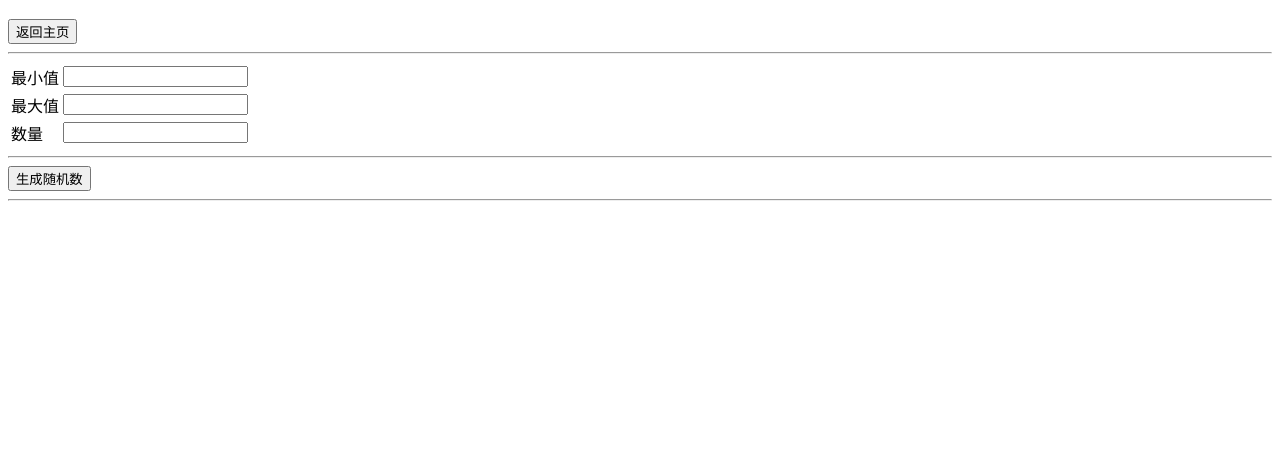
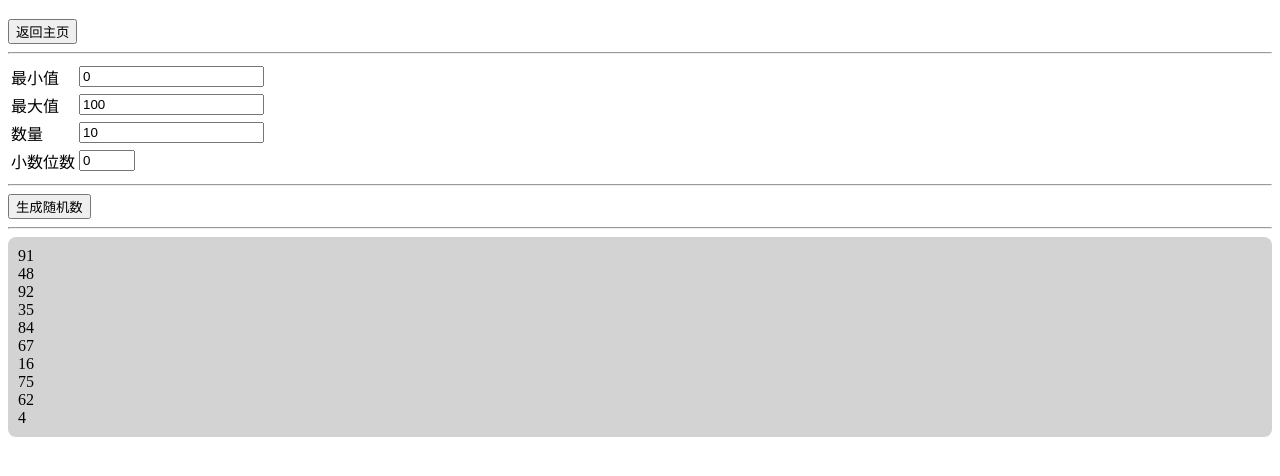
Before and after one commit to bigtools2024/bigtools2024.github.io, a plain HTML site: page maths-random.html in a window 1280 px wide. Both pictures are taken after a click on the button "生成随机数". Shown: the part 70-546 px from the top of the page. Drawn offline with Linux system fonts and the light colour scheme.

Commit message:
Update maths-random.html

```diff
--- a/maths-random.html
+++ b/maths-random.html
@@ -8,10 +8,11 @@
                 var minValue = parseFloat(document.getElementById('minValue').value);
                 var maxValue = parseFloat(document.getElementById('maxValue').value);
                 var quantity = parseInt(document.getElementById('quantity').value, 10);
+                var decimalPlaces = parseInt(document.getElementById('decimalPlaces').value, 10);
                 var resultsContainer = document.getElementById('results');
                 resultsContainer.innerHTML = ''; // 清空之前的输出
                 // 验证输入是否有效
-                if (isNaN(minValue) || isNaN(maxValue) || isNaN(quantity)) {
+                if (isNaN(minValue) || isNaN(maxValue) || isNaN(quantity) || isNaN(decimalPlaces)) {
                     alert('请输入有效的数字');
                     return;
                 }
@@ -19,10 +20,14 @@
                     alert('数量必须是正整数');
                     return;
                 }
+                if (decimalPlaces < 0 || decimalPlaces > 10) {
+                    alert('小数位数必须在0到10之间');
+                    return;
+                }
                 // 生成随机数并添加到页面
                 for (var i = 0; i < quantity; i++) {
                     var randomNum = minValue + Math.random() * (maxValue - minValue);
-                    resultsContainer.innerHTML += randomNum.toFixed(2) + '<br>';
+                    resultsContainer.innerHTML += randomNum.toFixed(decimalPlaces) + '<br>';
                 }
             }
         </script>
@@ -35,21 +40,25 @@
             <tbody>
                 <tr>
                     <td>最小值</td>
-                    <td><input type='number' id='minValue'></td>
+                    <td><input type='number' id='minValue' value='0'></td>
                 </tr>
                 <tr>
                     <td>最大值</td>
-                    <td><input type='number' id='maxValue'></td>
+                    <td><input type='number' id='maxValue' value='100'></td>
                 </tr>
                 <tr>
                     <td>数量</td>
-                    <td><input type='number' id='quantity'></td>
+                    <td><input type='number' id='quantity' min='0' value='10'></td>
+                </tr>
+                <tr>
+                    <td>小数位数</td>
+                    <td><input type='number' id='decimalPlaces' min='0' max='10' value='0'></td>
                 </tr>
             </tbody>
         </table>
         <hr>
         <button onclick='generateRandomNumbers();'>生成随机数</button>
         <hr>
-        <div id='results'></div>
+        <div id='results' style='background-color:#D3D3D3;border-radius:8px;padding:10px;'></div>
     </body>
 </html>
```
